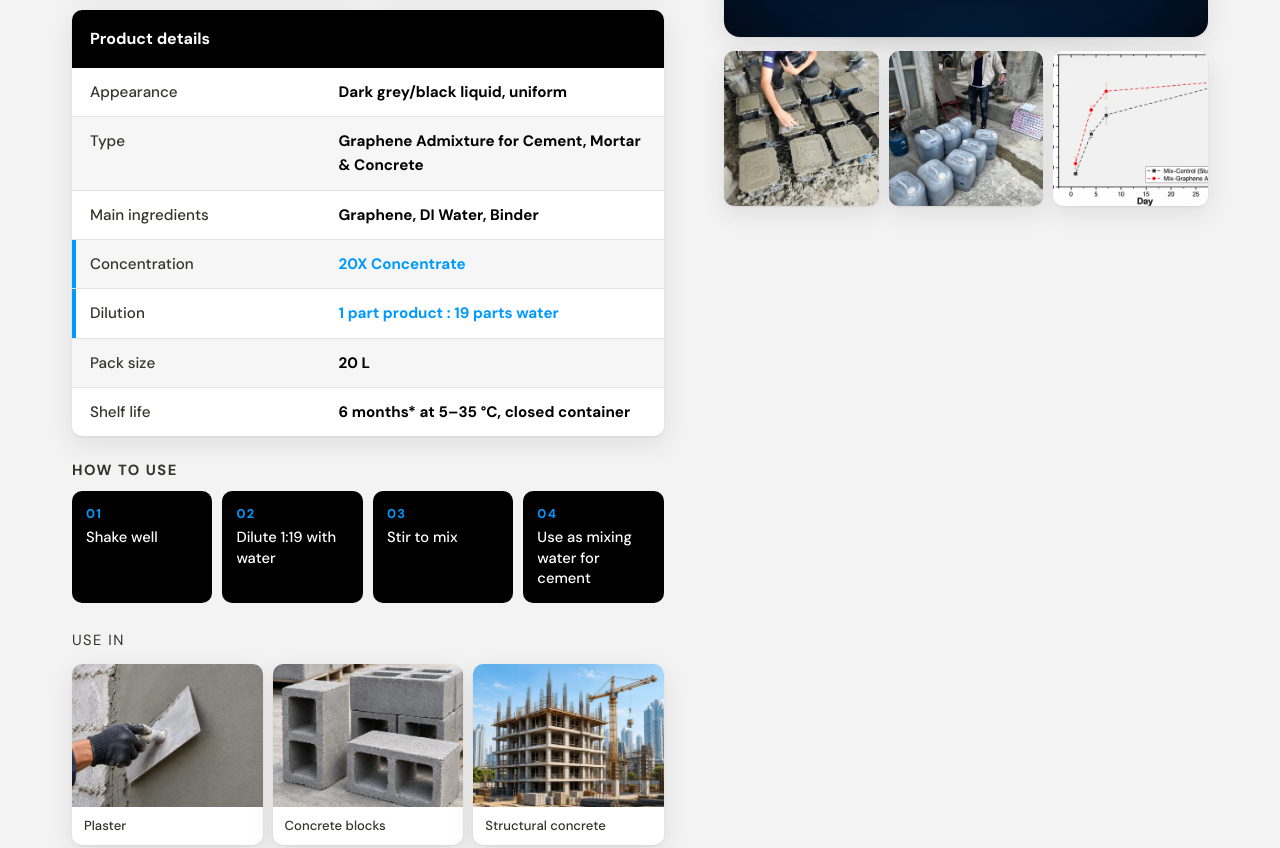
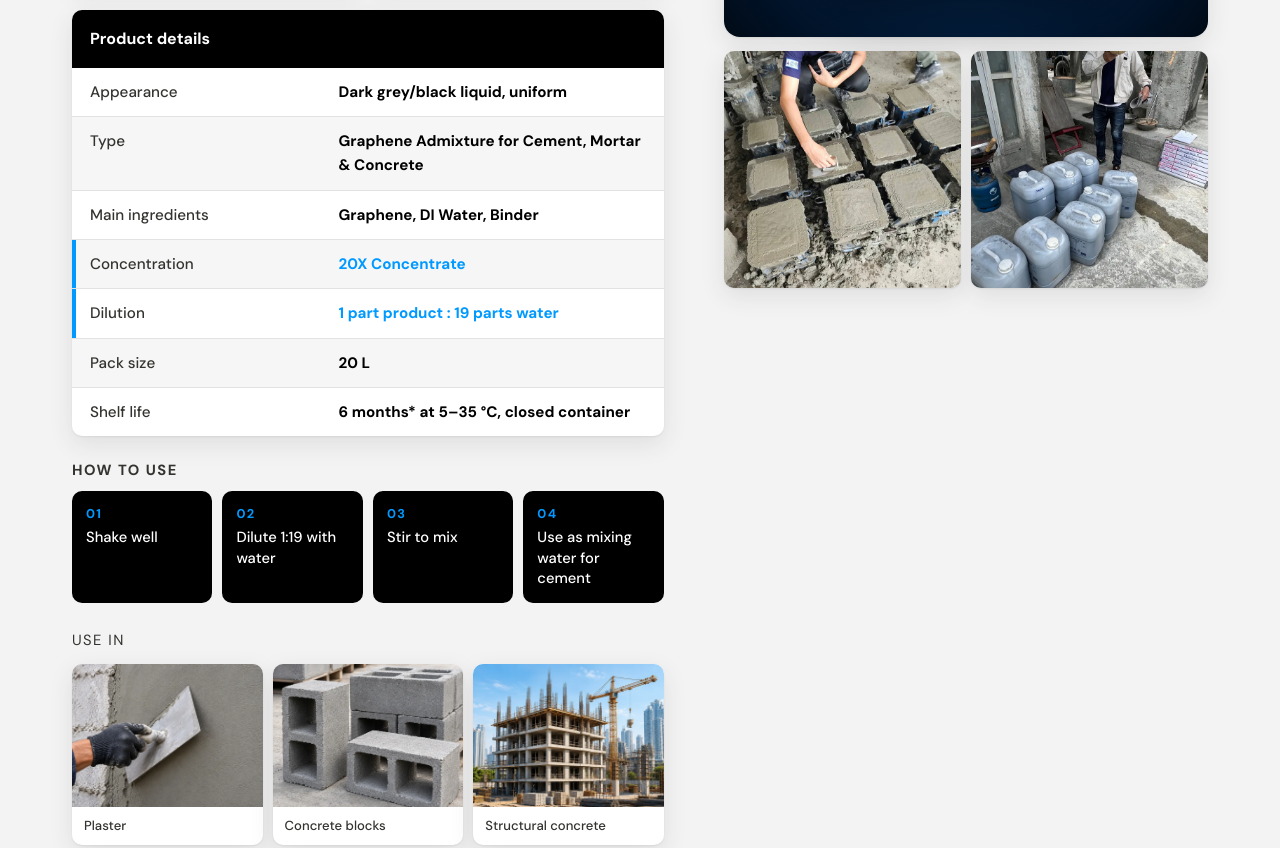
Before and after one commit to chor-is/Graphene-landing-page, a plain HTML site: page products.html in a window 1280 px wide. Shown: the part 1055-1903 px from the top of the page. Drawn offline with Linux system fonts and the light colour scheme; a web font is replaced by a local one.

Commit message:
Remove strength chart from cement gallery on products page
Co-Authored-By: Claude Opus 5.5 <noreply@anthropic.com>

```diff
--- a/products.html
+++ b/products.html
@@ -69,10 +69,9 @@
       <button class="product__hero" type="button" data-lightbox="assets/images/hiper/product-solution.webp" data-group="cement" data-caption-en="HiPER Graphene Solution 20X Concentrate, 20 L" data-caption-th="HiPER Graphene Solution 20X Concentrate ขนาด 20 ลิตร">
         <img src="assets/images/hiper/product-solution.webp" width="826" height="900" alt="HiPER Graphene Solution 20X Concentrate, 20 litre jerrycan">
       </button>
-      <div class="product__thumbs">
+      <div class="product__thumbs" style="grid-template-columns:1fr 1fr">
         <button type="button" data-lightbox="assets/images/hiper/test-cubes.webp" data-group="cement" data-caption-en="Concrete test cubes with graphene" data-caption-th="ก้อนตัวอย่างคอนกรีตผสมกราฟีน"><img src="assets/images/hiper/test-cubes.webp" width="675" height="900" loading="lazy" alt="Workers preparing concrete test cubes with graphene"></button>
         <button type="button" data-lightbox="assets/images/hiper/test-site.webp" data-group="cement" data-caption-en="Graphene solution delivered on site" data-caption-th="สารละลายกราฟีนที่หน้างานทดสอบ"><img src="assets/images/hiper/test-site.webp" width="675" height="900" loading="lazy" alt="Jerrycans of graphene solution at a concrete plant"></button>
-        <button type="button" data-lightbox="assets/images/hiper/test-chart.webp" data-group="cement" data-caption-en="Compressive strength: control mix vs graphene mix" data-caption-th="กำลังอัด: คอนกรีตปกติเทียบกับคอนกรีตผสมกราฟีน"><img src="assets/images/hiper/test-chart.webp" width="1000" height="727" loading="lazy" alt="Chart of compressive strength over 28 days, graphene mix higher than control"></button>
       </div>
     </div>
     <div class="reveal">
```
